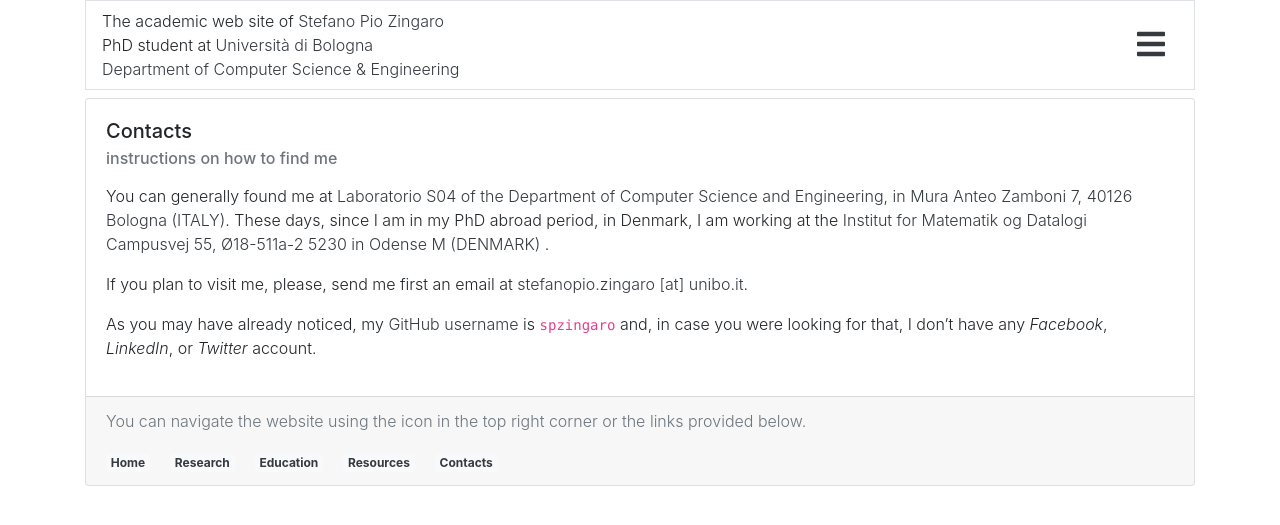
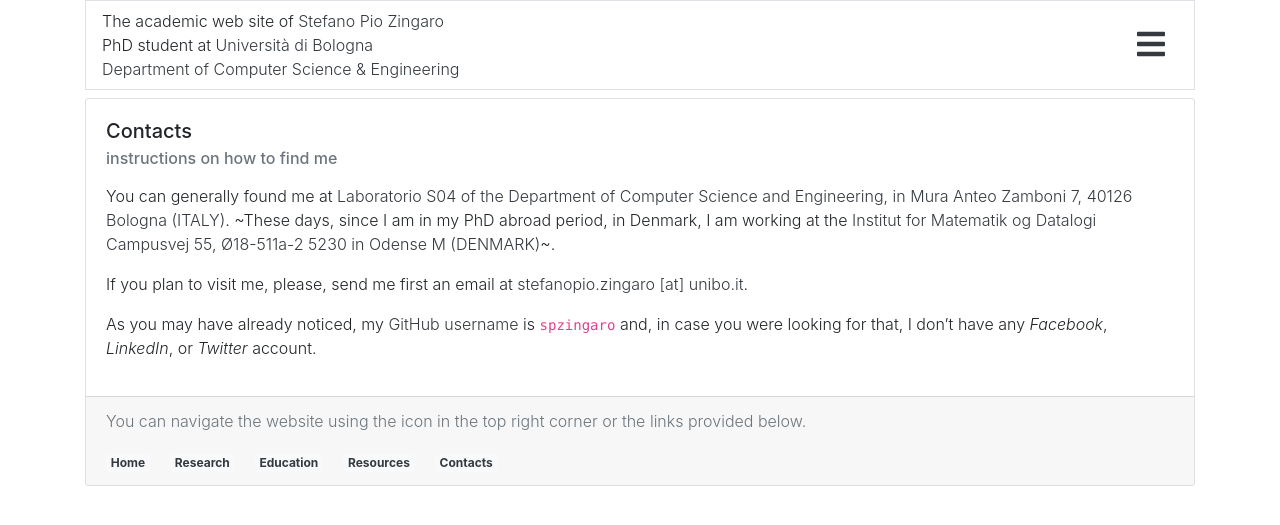
Before and after one commit to saltgz/saltgz.github.io, a Jekyll site: the page built from _pages/contacts.md, in a window 1280 px wide. Shown: the top 525 px of the page. Built offline with Jekyll 4.4.1, drawn with Linux system fonts in a browser that asks for light colours; nearby versions of some CDN libraries.

```diff
--- a/_pages/contacts.md
+++ b/_pages/contacts.md
@@ -5,10 +5,10 @@ subtitle: instructions on how to find me
 
 You can generally found me at [Laboratorio S04 of the Department of Computer
 Science and Engineering, in Mura Anteo Zamboni 7, 40126 Bologna
-(ITALY)](http://w3w.co/rotaie.piastra.tavola). These days, since I am in my PhD
+(ITALY)](http://w3w.co/rotaie.piastra.tavola). ~These days, since I am in my PhD
 abroad period, in Denmark, I am working at the [Institut for Matematik og
 Datalogi Campusvej 55, Ø18-511a-2 5230 in Odense M
-(DENMARK)](http://w3w.co/invitato.inclinati.sostenute) .
+(DENMARK)](http://w3w.co/invitato.inclinati.sostenute)~.
 
 If you plan to visit me, please, send me first an email at [stefanopio.zingaro
 [at] unibo.it](mailto:stefanopio.zingaro@unibo.it).
```
